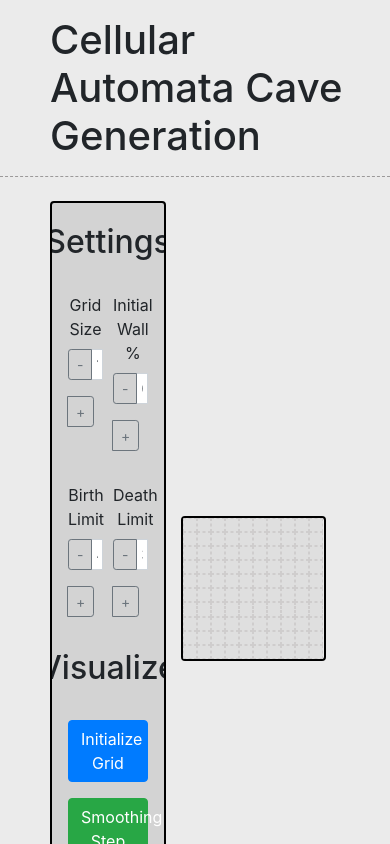
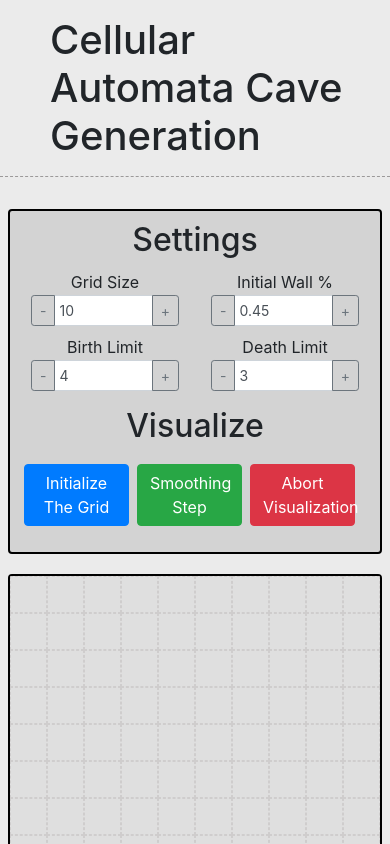
Before and after one commit to SeanMombo/Algo-Visual, a React (Create React App) app: page / in a window 390 px wide. Shown: the top 844 px of the page. Built offline with nearby package versions, Linux system fonts and the light colour scheme.

Commit message:
ui cleanup and mobile interaction improvements

```diff
--- a/public/index.html
+++ b/public/index.html
@@ -5,8 +5,9 @@
     <link rel="icon" href="%PUBLIC_URL%/favicon.ico" />
     <meta
       name="viewport"
-      content="width=device-width, initial-scale=1, minimum-scale=1, maximum-scale=3"
+      content="width=device-width, initial-scale=1.0, maximum-scale=1.0, user-scalable=0"
     />
+
     <meta name="theme-color" content="#000000" />
     <meta
       name="Interactive Algorithm Visualizer"
--- a/src/App.css
+++ b/src/App.css
@@ -14,13 +14,6 @@ body {
   text-align: center;
 }
 
-.App .wrapper2 {
-  margin: 50px;
-  margin-top: 0px;
-  display: flex;
-  flex-wrap: wrap;
-  flex-direction: row;
-}
 .App-logo {
   height: 40vmin;
   pointer-events: none;
--- a/src/components/control-panel/control-panel.component.jsx
+++ b/src/components/control-panel/control-panel.component.jsx
@@ -305,16 +305,18 @@ class ControlPanel extends React.Component {
         <h2>Visualize</h2>
         <br></br>
         {/* <ButtonGroup size="lg" className="bg"> */}
+        <div className="buttonWrapper">
           <Button onClick={this.visualizeCaveGeneration} variant="primary">
-          Initialize Grid
+            Initialize The Grid
           </Button>
           <Button onClick={this.nextStepInVisualization} variant="success">
             Smoothing Step
           </Button>
           <Button onClick={this.killAllTimeouts} variant="danger">
-          Emergency Stop
+            Abort Visualization
           </Button>
           {/* </ButtonGroup> */}
+        </div>
       </div>
     );
   }
--- a/src/components/control-panel/control-panel.styles.scss
+++ b/src/components/control-panel/control-panel.styles.scss
@@ -77,3 +77,43 @@ $green: #14a76c;
   //   width: 50px !important;
   // }
 }
+
+@media (max-width: 768px) {
+  .wrapper2 {
+    display: inline-block;
+    padding: 4px;
+    margin: 4px;
+  }
+  .grid {
+    flex: 1;
+    order: 2;
+    width: 100%;
+  }
+  .control-panel {
+    padding: 10px;
+    margin: 0px;
+    margin-bottom: 20px;
+    min-width: 100%;
+    max-width: 100%;
+    line-height: 10px;
+
+    .form-group {
+      padding: 0px;
+      margin: 0px;
+      margin-left: 16px;
+      margin-right: 16px;
+    }
+    .buttonWrapper {
+      button {
+        width: 30% !important;
+        margin-left: 4px;
+        margin-right: 4px;
+        margin-bottom: 16px;
+        float: left;
+
+        min-height: 100% !important;
+        max-height: 100% !important;
+      }
+    }
+  }
+}
--- a/src/components/visualizer/visualizer.styles.scss
+++ b/src/components/visualizer/visualizer.styles.scss
@@ -27,3 +27,11 @@ body {
   -webkit-flex-flow: row;
   justify-content: space-around;
 }
+
+.wrapper2 {
+  margin: 50px;
+  margin-top: 0px;
+  display: flex;
+  flex-wrap: wrap;
+  flex-direction: row;
+}
```
Lines whose indentation alone changed are shown as unchanged.
